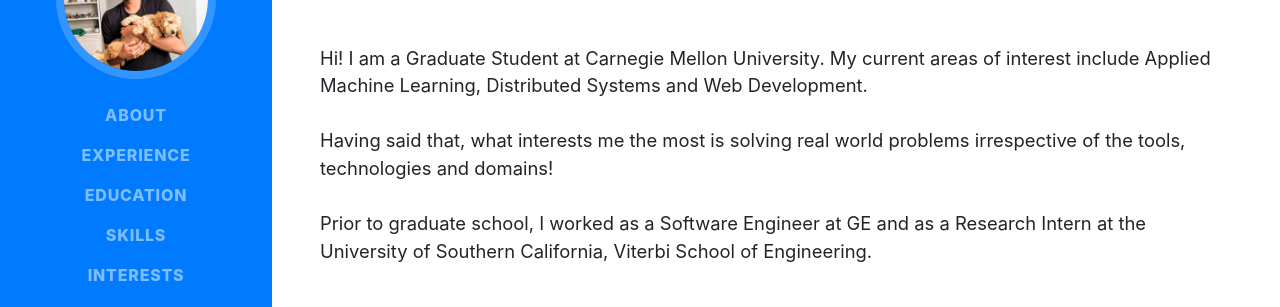
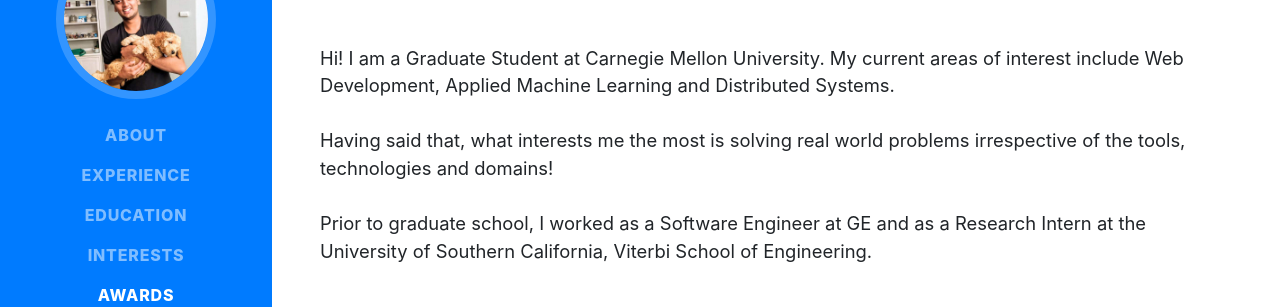
Before and after one commit to Sreedhar1895/Sreedhar1895.github.io, a website with bundled scripts: page index.html in a window 1280 px wide. Shown: the part 277-584 px from the top of the page. Built offline with nearby package versions, Linux system fonts and the light colour scheme; a web font is replaced by a local one.

Commit message:
Removing Skills Section

```diff
--- a/index.html
+++ b/index.html
@@ -46,9 +46,9 @@
         <li class="nav-item">
           <a class="nav-link js-scroll-trigger" href="#education">Education</a>
         </li>
-        <li class="nav-item">
+        <!-- <li class="nav-item">
           <a class="nav-link js-scroll-trigger" href="#skills">Skills</a>
-        </li>
+        </li> -->
         <li class="nav-item">
           <a class="nav-link js-scroll-trigger" href="#interests">Interests</a>
         </li>
@@ -69,7 +69,7 @@
         <div class="subheading mb-5">4750 Centre Avenue · Pittsburgh, PA 15213· (412) 499-1178 ·
           <a href="mailto:sreedhar@andrew.cmu.edu">sreedhar@andrew.cmu.edu</a>
         </div>
-        <p class="lead mb-5">Hi! I am a Graduate Student at Carnegie Mellon University. My current areas of interest include Applied Machine Learning, Distributed Systems and Web Development. </br>
+        <p class="lead mb-5">Hi! I am a Graduate Student at Carnegie Mellon University. My current areas of interest include Web Development, Applied Machine Learning and Distributed Systems. </br>
           </br> Having said that, what interests me the most is solving real world problems irrespective of the tools, technologies and domains! </br>
           </br > Prior to graduate school, I worked as a Software Engineer at GE and as a Research Intern at the University of Southern California, Viterbi School of Engineering.</p>
         <div class="social-icons">
```
